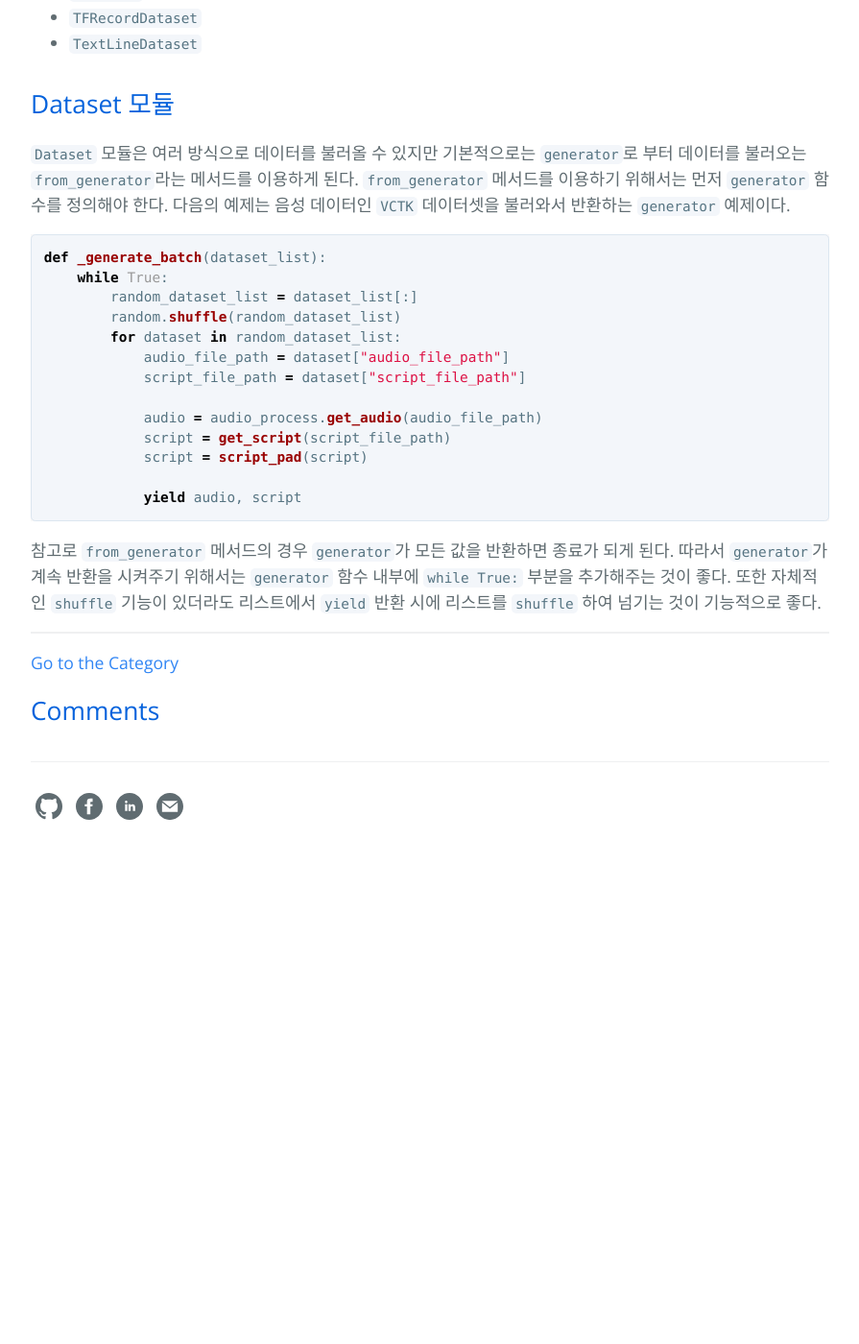
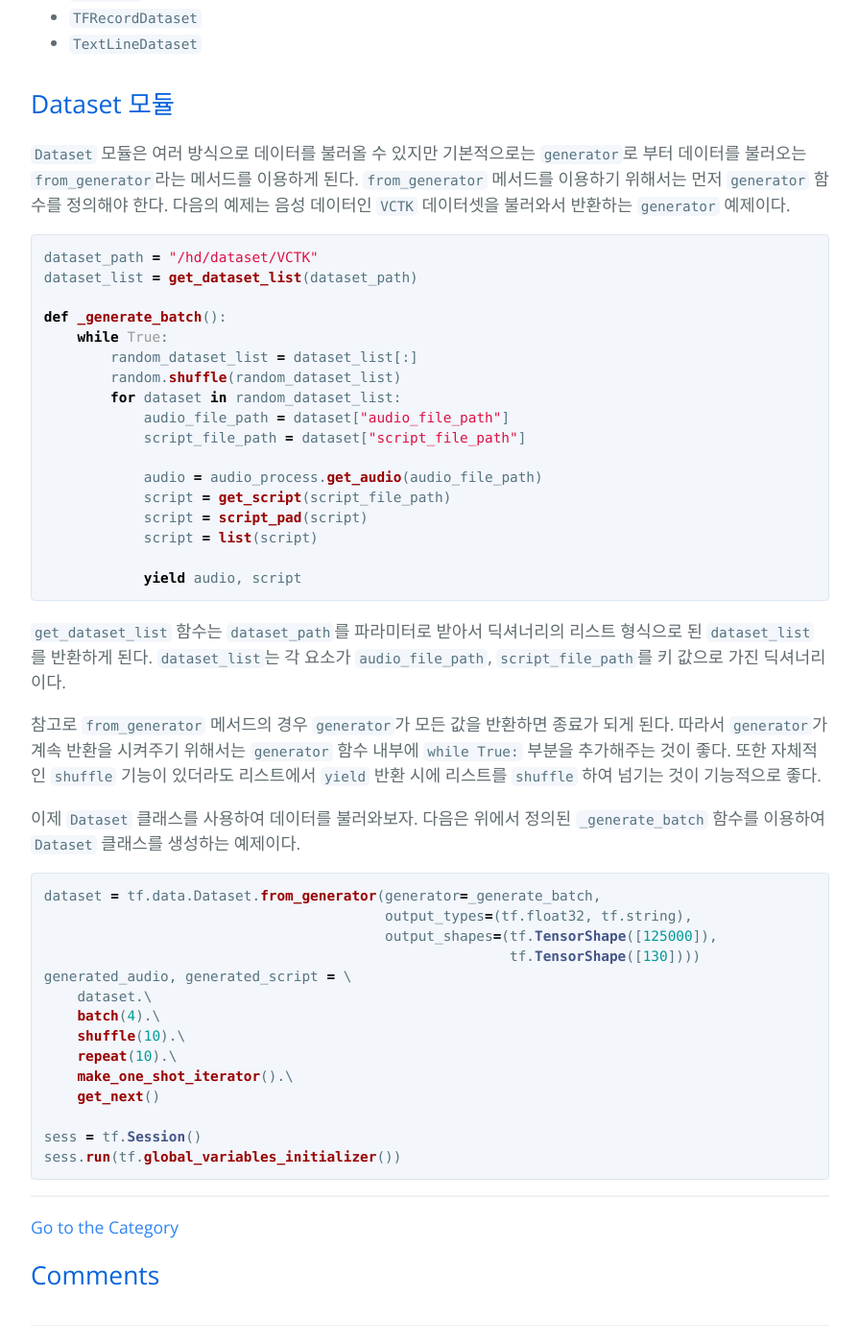
Before and after one commit to hcnoh/hcnoh.github.io, a Jekyll site: the page built from _posts/2018-11-05-tensorflow-data-module.md, in a window 1280 px wide and 1400 px high, scrolled down 2078 px. Shown: the whole window at 96% size, without its empty margins (192-1087 px from the left). Built offline with Jekyll 4.4.1, drawn with Linux system fonts in a browser that asks for light colours; comment, search, counter and statistics services are not loaded; before the commit the page ends 2986 px from its top, so only the background shows below that.

Commit message:
Update 2018-11-05-tensorflow-data-module.md

````diff
--- a/_posts/2018-11-05-tensorflow-data-module.md
+++ b/_posts/2018-11-05-tensorflow-data-module.md
@@ -72,7 +72,10 @@ print(sess.run(y, feed_dict={x: np.array([1, 2, 3])}))
 `Dataset` 모듈은 여러 방식으로 데이터를 불러올 수 있지만 기본적으로는 `generator`로 부터 데이터를 불러오는 `from_generator`라는 메서드를 이용하게 된다. `from_generator` 메서드를 이용하기 위해서는 먼저 `generator` 함수를 정의해야 한다. 다음의 예제는 음성 데이터인 `VCTK` 데이터셋을 불러와서 반환하는 `generator` 예제이다.
 
 ```python
-def _generate_batch(dataset_list):
+dataset_path = "/hd/dataset/VCTK"
+dataset_list = get_dataset_list(dataset_path)
+
+def _generate_batch():
     while True:
         random_dataset_list = dataset_list[:]
         random.shuffle(random_dataset_list)
@@ -83,8 +86,30 @@ def _generate_batch(dataset_list):
             audio = audio_process.get_audio(audio_file_path)
             script = get_script(script_file_path)
             script = script_pad(script)
+            script = list(script)
 
             yield audio, script
 ```
 
+`get_dataset_list` 함수는 `dataset_path`를 파라미터로 받아서 딕셔너리의 리스트 형식으로 된 `dataset_list`를 반환하게 된다. `dataset_list`는 각 요소가 `audio_file_path`, `script_file_path`를 키 값으로 가진 딕셔너리이다.
+
 참고로 `from_generator` 메서드의 경우 `generator`가 모든 값을 반환하면 종료가 되게 된다. 따라서 `generator`가 계속 반환을 시켜주기 위해서는 `generator` 함수 내부에 `while True:` 부분을 추가해주는 것이 좋다. 또한 자체적인 `shuffle` 기능이 있더라도 리스트에서 `yield` 반환 시에 리스트를 `shuffle` 하여 넘기는 것이 기능적으로 좋다.
+
+이제 `Dataset` 클래스를 사용하여 데이터를 불러와보자. 다음은 위에서 정의된 `_generate_batch` 함수를 이용하여 `Dataset` 클래스를 생성하는 예제이다.
+
+```python
+dataset = tf.data.Dataset.from_generator(generator=_generate_batch,
+                                         output_types=(tf.float32, tf.string),
+                                         output_shapes=(tf.TensorShape([125000]),
+                                                        tf.TensorShape([130])))
+generated_audio, generated_script = \
+    dataset.\
+    batch(4).\
+    shuffle(10).\
+    repeat(10).\
+    make_one_shot_iterator().\
+    get_next()
+
+sess = tf.Session()
+sess.run(tf.global_variables_initializer())
+```
````
